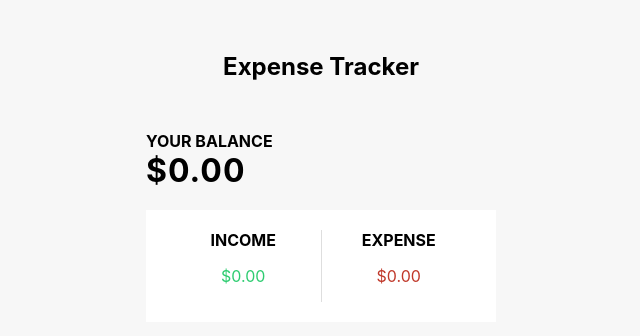
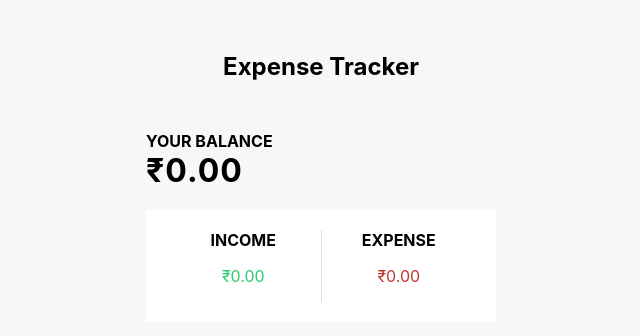
Before and after one commit to GoddamSam/Expense-Tracker, a plain HTML site: page index.html in a window 1280 px wide. Shown: the top 336 px of the page, 319-959 px from the left. Drawn offline with Linux system fonts and the light colour scheme.

Commit message:
rupee sign added

```diff
--- a/index.html
+++ b/index.html
@@ -13,18 +13,18 @@
     <h2>Expense Tracker</h2>
     <div class="container">
       <h4>Your Balance</h4>
-      <h1 id="balance">$0.00</h1>
+      <h1 id="balance">₹0.00</h1>
       <div class="inc-exp-container">
         <div>
           <h4>Income</h4>
           <p id="money-plus" class="money-plus">
-            +$0.00
+            +₹0.00
           </p>
         </div>
         <div>
           <h4>Expense</h4>
           <p id="money-minus" class="money-minus">
-            -$0.00
+            -₹0.00
           </p>
         </div>
       </div>
--- a/script.js
+++ b/script.js
@@ -98,9 +98,9 @@ const balance = document.getElementById(
         .reduce((acc, item) => (acc += item), 0) *
       -1).toFixed(2);
 
-      balance.innerText=`$${total}`;
-      money_plus.innerText = `$${income}`;
-      money_minus.innerText = `$${expense}`;
+      balance.innerText=`₹${total}`;
+      money_plus.innerText = `₹${income}`;
+      money_minus.innerText = `₹${expense}`;
   }
 
 
```
